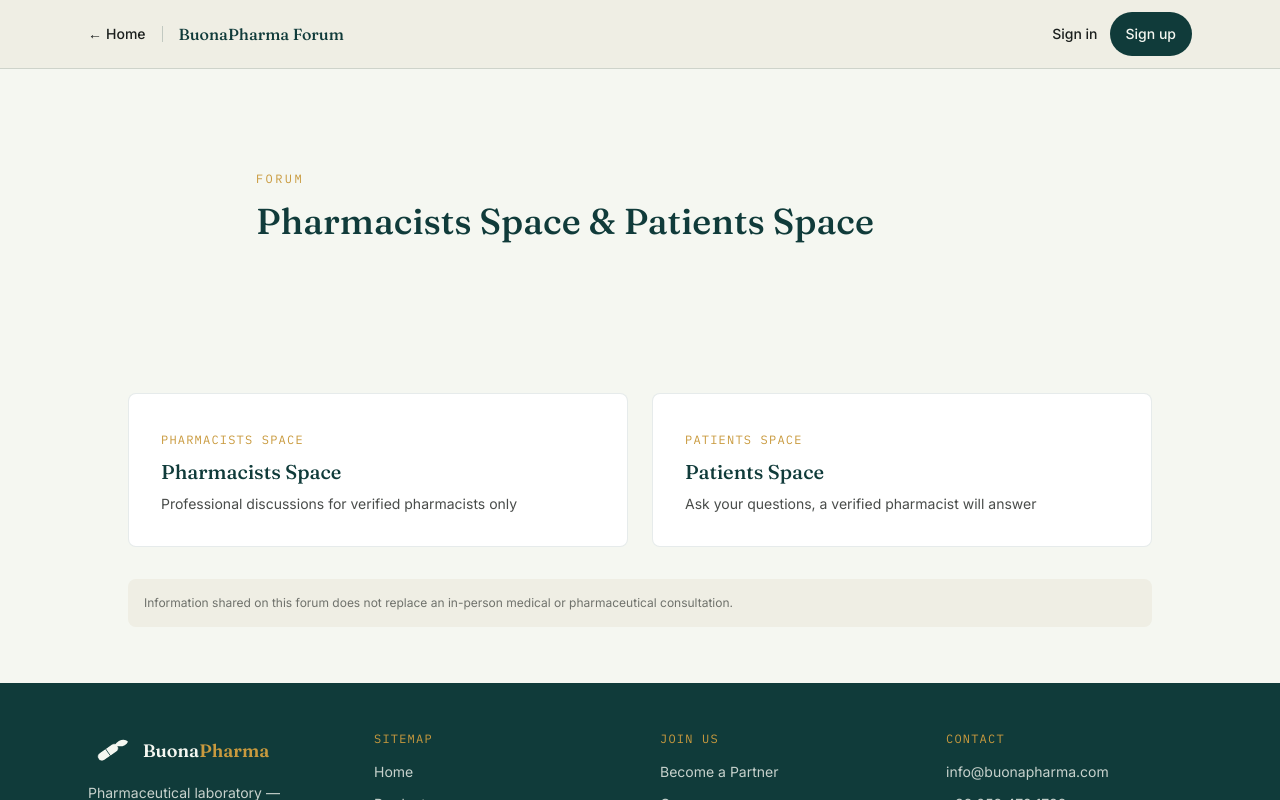
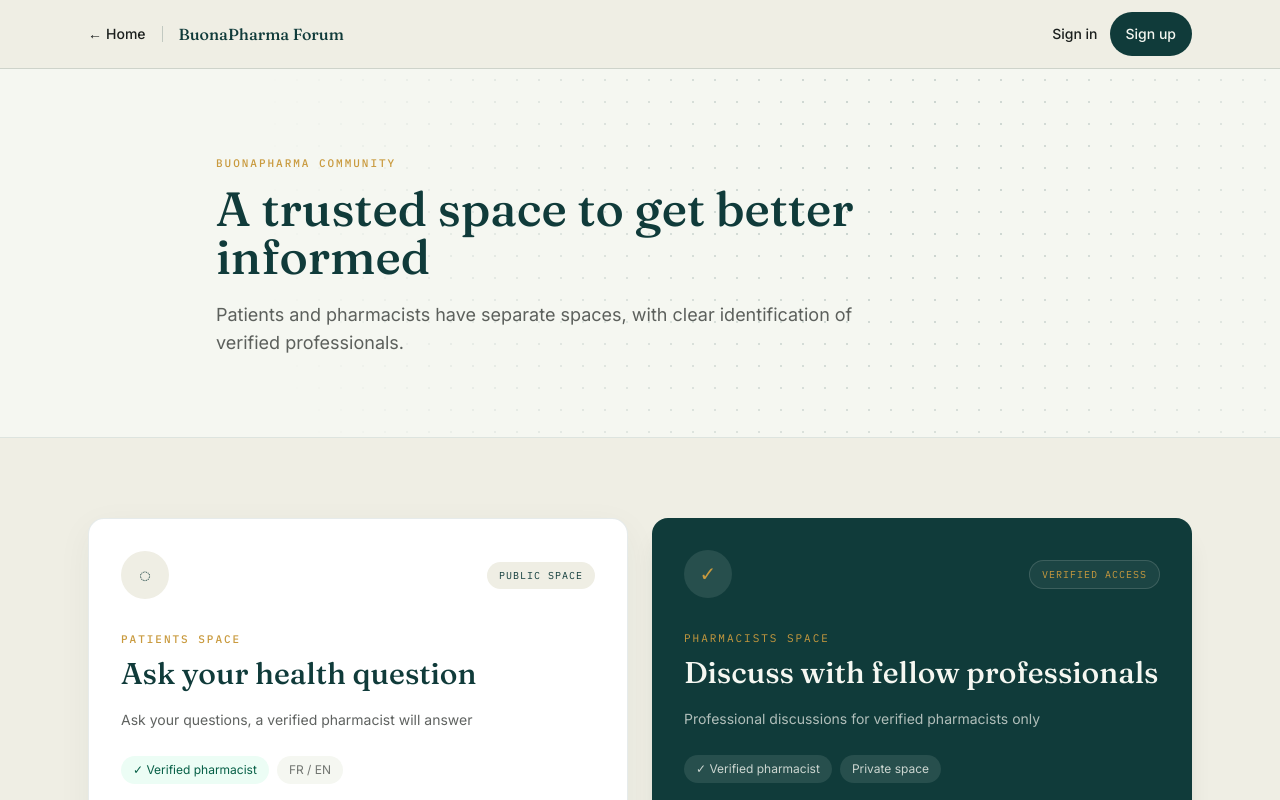
Before and after one commit to lepefy-labs/buonapharma, a Next.js app: page /en/forum in a window 1280 px wide. Shown: the top 800 px of the page. Built offline with nearby package versions, Linux system fonts and the light colour scheme; no server answers.

Commit message:
feat(forum): redesign forum entry experience

```diff
--- a/src/app/[locale]/forum/page.tsx
+++ b/src/app/[locale]/forum/page.tsx
@@ -1,57 +1,82 @@
-import { useTranslations } from "next-intl";
+import { useLocale, useTranslations } from "next-intl";
 import { Link } from "@/i18n/navigation";
 
 export default function ForumHub() {
   const t = useTranslations("forum");
   const d = useTranslations();
+  const locale = useLocale();
+  const isFr = locale === "fr";
 
   return (
-    <>
     <main id="main-content">
-        <section className="bg-paper px-6 py-16 md:py-24">
-          <div className="mx-auto max-w-3xl">
-            <span className="font-mono text-xs uppercase tracking-[0.2em] text-gold">
-              Forum
-            </span>
-            <h1 className="mt-3 font-display text-3xl font-medium text-forest md:text-4xl">
-              {t("spacePharmacists")} & {t("spacePatients")}
+      <section className="relative overflow-hidden border-b border-forest/10 bg-paper py-14 md:py-20">
+        <div className="dot-texture pointer-events-none absolute inset-0 opacity-20" aria-hidden="true" />
+        <div className="bp-shell relative max-w-4xl">
+          <span className="bp-eyebrow">BuonaPharma Community</span>
+          <h1 className="bp-title mt-3 text-4xl md:text-5xl">
+            {isFr ? "Un espace de confiance pour mieux s’informer" : "A trusted space to get better informed"}
           </h1>
+          <p className="mt-5 max-w-2xl text-base leading-7 text-ink/70 md:text-lg">
+            {isFr
+              ? "Patients et pharmaciens disposent de parcours distincts, avec une identification claire des professionnels vérifiés."
+              : "Patients and pharmacists have separate spaces, with clear identification of verified professionals."}
+          </p>
         </div>
       </section>
 
-        <section className="bg-paper px-6 py-14">
-          <div className="mx-auto grid max-w-5xl gap-6 md:grid-cols-2">
+      <section className="bg-paper-warm py-14 md:py-20">
+        <div className="bp-shell grid gap-6 md:grid-cols-2">
+          <Link
+            href="/forum/patients"
+            className="bp-card group flex min-h-[360px] flex-col p-7 transition hover:-translate-y-0.5 hover:shadow-lg focus-visible:outline-none focus-visible:ring-2 focus-visible:ring-gold md:p-8"
+          >
+            <div className="flex items-center justify-between gap-4">
+              <span className="flex h-12 w-12 items-center justify-center rounded-full bg-paper-warm text-xl text-forest" aria-hidden="true">◌</span>
+              <span className="rounded-full bg-paper-warm px-3 py-1.5 font-mono text-[10px] uppercase tracking-widest text-forest">
+                {isFr ? "Espace public" : "Public space"}
+              </span>
+            </div>
+            <span className="bp-eyebrow mt-8">{t("spacePatients")}</span>
+            <h2 className="mt-2 font-display text-3xl font-medium text-forest">
+              {isFr ? "Posez votre question de santé" : "Ask your health question"}
+            </h2>
+            <p className="mt-4 text-sm leading-6 text-ink/70">{t("spacePatientsDesc")}</p>
+            <div className="mt-6 flex flex-wrap gap-2">
+              <span className="rounded-full bg-emerald-50 px-3 py-1.5 text-xs text-emerald-800">✓ {t("verifiedBadge")}</span>
+              <span className="rounded-full bg-paper px-3 py-1.5 text-xs text-ink/60">FR / EN</span>
+            </div>
+            <span className="mt-auto pt-8 text-sm font-medium text-forest">{isFr ? "Voir les questions" : "View questions"} →</span>
+          </Link>
+
           <Link
             href="/forum/pharmaciens"
-              className="rounded-lg border border-forest/10 bg-white p-8 transition hover:border-gold hover:shadow-sm"
+            className="group flex min-h-[360px] flex-col rounded-2xl bg-forest p-7 text-paper shadow-xl shadow-forest/10 transition hover:-translate-y-0.5 focus-visible:outline-none focus-visible:ring-2 focus-visible:ring-gold md:p-8"
           >
-              <span className="font-mono text-xs uppercase tracking-widest text-gold">
-                {t("spacePharmacists")}
+            <div className="flex items-center justify-between gap-4">
+              <span className="flex h-12 w-12 items-center justify-center rounded-full bg-paper/10 text-xl text-gold" aria-hidden="true">✓</span>
+              <span className="rounded-full border border-paper/15 bg-paper/5 px-3 py-1.5 font-mono text-[10px] uppercase tracking-widest text-gold">
+                {isFr ? "Accès vérifié" : "Verified access"}
               </span>
-              <h2 className="mt-2 font-display text-xl font-medium text-forest">
-                {t("spacePharmacists")}
+            </div>
+            <span className="mt-8 font-mono text-[11px] uppercase tracking-[.18em] text-gold">{t("spacePharmacists")}</span>
+            <h2 className="mt-2 font-display text-3xl font-medium text-paper">
+              {isFr ? "Échanger entre professionnels" : "Discuss with fellow professionals"}
             </h2>
-              <p className="mt-2 text-sm text-ink/80">{t("spacePharmacistsDesc")}</p>
-            </Link>
-            <Link
-              href="/forum/patients"
-              className="rounded-lg border border-forest/10 bg-white p-8 transition hover:border-gold hover:shadow-sm"
-            >
-              <span className="font-mono text-xs uppercase tracking-widest text-gold">
-                {t("spacePatients")}
-              </span>
-              <h2 className="mt-2 font-display text-xl font-medium text-forest">
-                {t("spacePatients")}
-              </h2>
-              <p className="mt-2 text-sm text-ink/80">{t("spacePatientsDesc")}</p>
+            <p className="mt-4 text-sm leading-6 text-paper/70">{t("spacePharmacistsDesc")}</p>
+            <div className="mt-6 flex flex-wrap gap-2">
+              <span className="rounded-full bg-paper/10 px-3 py-1.5 text-xs text-paper/80">✓ {t("verifiedBadge")}</span>
+              <span className="rounded-full bg-paper/10 px-3 py-1.5 text-xs text-paper/80">{isFr ? "Espace privé" : "Private space"}</span>
+            </div>
+            <span className="mt-auto pt-8 text-sm font-medium text-paper">{isFr ? "Accéder à l’espace" : "Access the space"} →</span>
           </Link>
         </div>
 
-          <div className="mx-auto mt-8 max-w-5xl rounded-lg bg-paper-warm p-4">
-            <p className="text-xs text-ink/60">{d("disclaimer")}</p>
+        <div className="bp-shell mt-6">
+          <div className="rounded-2xl border border-gold/20 bg-gold/10 p-4 md:p-5">
+            <p className="text-xs leading-5 text-ink/65">{d("disclaimer")}</p>
+          </div>
         </div>
       </section>
     </main>
-    </>
   );
 }
```
Lines whose indentation alone changed are shown as unchanged.
